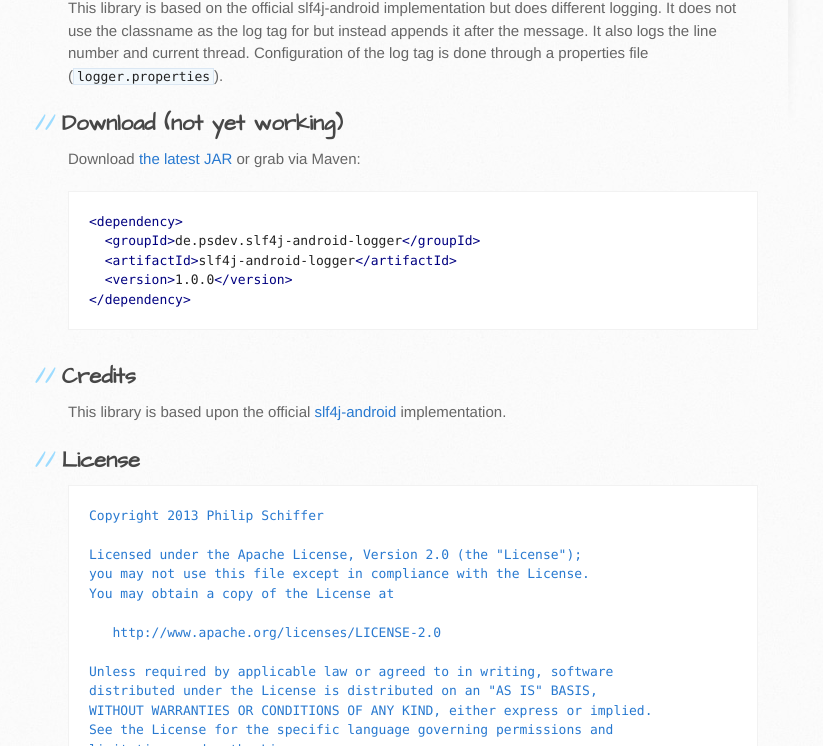
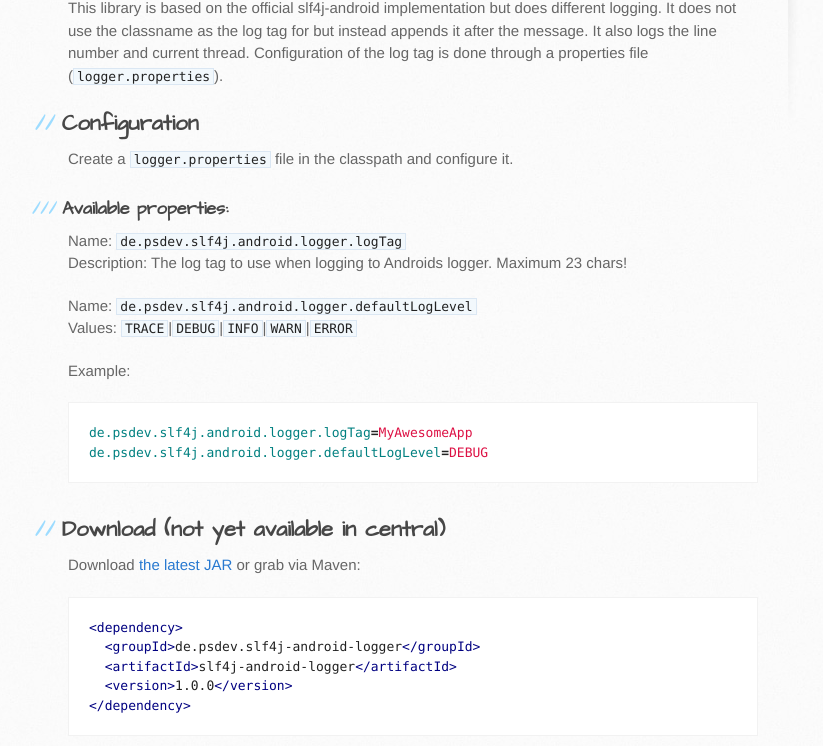
Before and after one commit to PSDev/slf4j-android-logger, a plain HTML site: page index.html in a window 1280 px wide. Shown: the part 690-1436 px from the top of the page, without its empty margins (102-925 px from the left). Drawn offline with Linux system fonts and the light colour scheme.

Commit message:
Create gh-pages branch via GitHub

```diff
--- a/index.html
+++ b/index.html
@@ -35,7 +35,23 @@
 It does not use the classname as the log tag for but instead appends it after the message. It also logs the line number and current thread.
 Configuration of the log tag is done through a properties file (<code>logger.properties</code>).</p>
 
-<h2>Download (not yet working)</h2>
+<h2>Configuration</h2>
+
+<p>Create a <code>logger.properties</code> file in the classpath and configure it.</p>
+
+<h3>Available properties:</h3>
+
+<p><strong>Name:</strong> <code>de.psdev.slf4j.android.logger.logTag</code><br><strong>Description:</strong> The log tag to use when logging to Androids logger. Maximum 23 chars!</p>
+
+<p><strong>Name:</strong> <code>de.psdev.slf4j.android.logger.defaultLogLevel</code><br><strong>Values:</strong> <code>TRACE</code>|<code>DEBUG</code>|<code>INFO</code>|<code>WARN</code>|<code>ERROR</code></p>
+
+<p><strong>Example</strong>:</p>
+
+<div class="highlight"><pre><span class="na">de.psdev.slf4j.android.logger.logTag</span><span class="o">=</span><span class="s">MyAwesomeApp</span>
+<span class="na">de.psdev.slf4j.android.logger.defaultLogLevel</span><span class="o">=</span><span class="s">DEBUG</span>
+</pre></div>
+
+<h2>Download (not yet available in central)</h2>
 
 <p>Download <a href="http://repository.sonatype.org/service/local/artifact/maven/redirect?r=central-proxy&amp;g=de.psdev&amp;a=slf4j-android-logger&amp;v=LATEST">the latest JAR</a> or grab via Maven:</p>
 
```
Also changed, not shown: params.json (+1 -1 lines).
